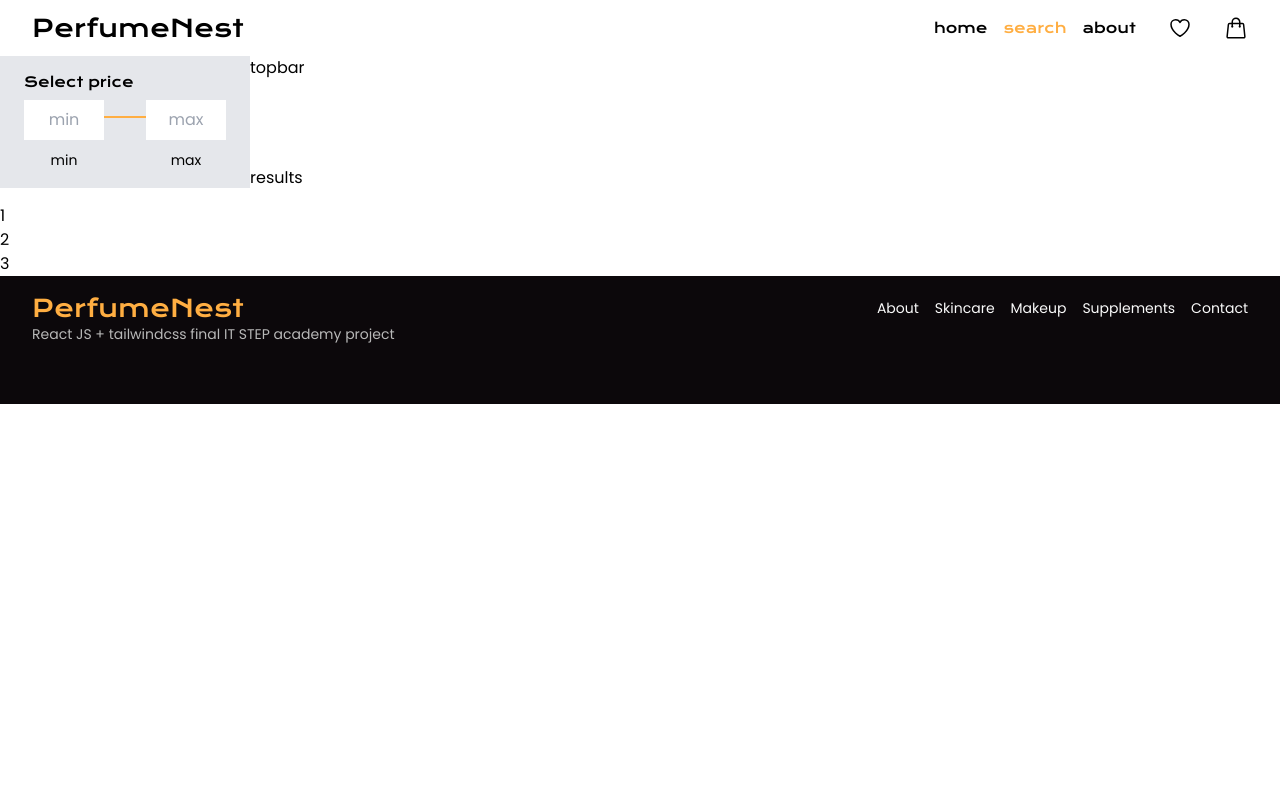
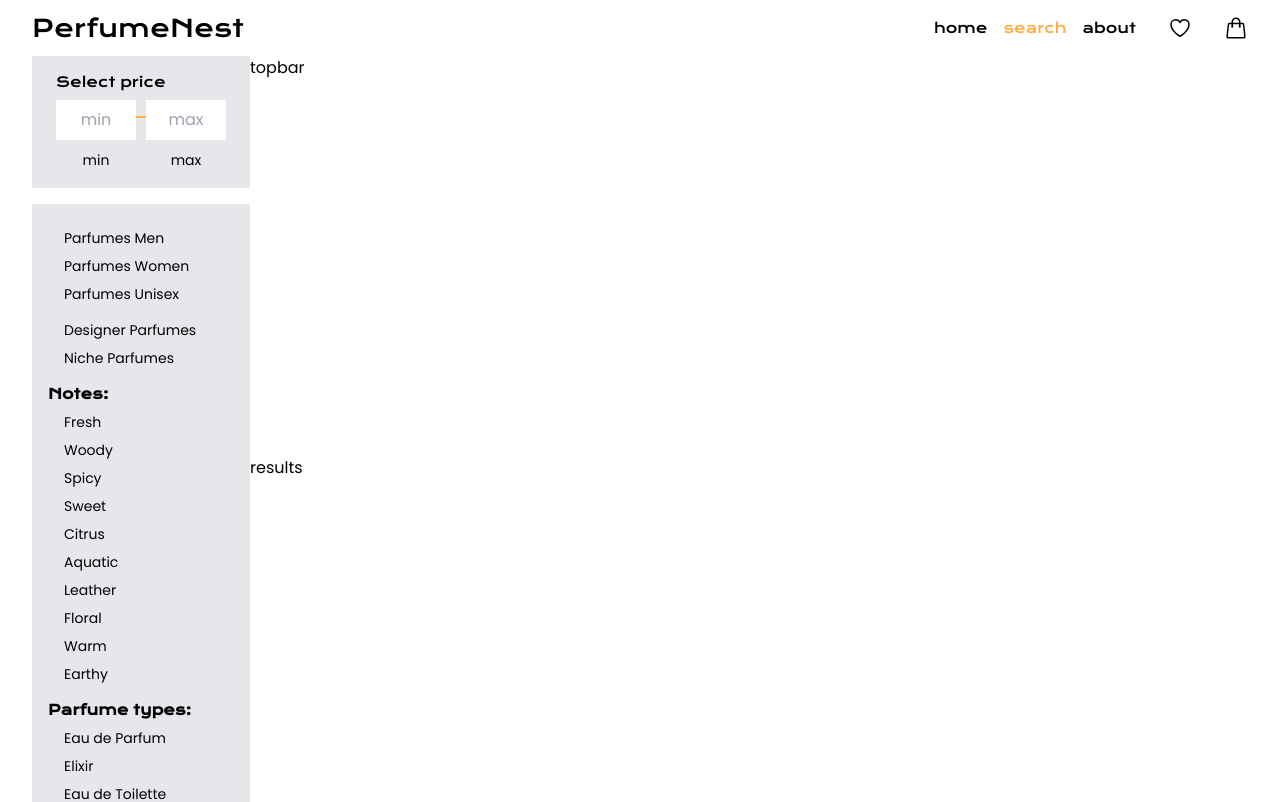
Before and after one commit to Adrian-Cealic/react-ecommerce-site, a React (Vite) app: page /search in a window 1280 px wide. Shown: the top 802 px of the page. Built offline with nearby package versions, Linux system fonts and the light colour scheme.

Commit message:
added categories

```diff
--- a/src/components/CategoriesBar.jsx
+++ b/src/components/CategoriesBar.jsx
@@ -3,12 +3,33 @@ import { CATEGORIES } from '../constants/categories.js'
 // TODO: adauga categorie,adauga in bd parfumuri barbati,unisex,femei,de nisa,note olfactive : floral,condimentat,lemnos,fresh...si seturi de parfumuri
 const CategoriesBar = () => {
     return (
-        <div>
+        <div className=''>
             {CATEGORIES.map(category => (
                 <div key={category.name} className="">
-                    <h4>{category.name}</h4>
+                    <ul className='mt-4 mb-2 space-y-2 ml-4'>
+                        {category.gender.map(gender => (
+                            <li className='cursor-pointer hover:text-accent' key={`${category.name}-${gender}`}>Parfumes {gender}</li>
+                        ))}
+                    </ul>
+                    <ul className='mt-4 mb-2 space-y-2 ml-4'>
+                        {category.type.map(type => (
+                            <li className='cursor-pointer hover:text-accent' key={`${category.name}-${type}`}>{type} Parfumes</li>
+                        ))}
+                    </ul>
+                    <h1 className='font-krona font-bold mt-4 mb-2'>Notes:</h1>
+                    <ul className='space-y-2 ml-4'>
+                        {category.notes.map(note => (
+                            <li className='cursor-pointer hover:text-accent' key={`${category.name}-${note}`}>{note}</li>
+                        ))}
+                    </ul>
+                    <h2 className='font-krona font-bold mt-4 mb-2'>Parfume types:</h2>
+                    <ul className='space-y-2 ml-4'>
+                        {category.fragranceType.map(fragranceType=> (
+                            <li className='cursor-pointer hover:text-accent' key={`${category.name}-${fragranceType}`}>{fragranceType}</li>
+                        ))}
+                    </ul>
                 </div>
-             ))}
+            ))}
         </div>
     )
 }
--- a/src/components/Sidebar.jsx
+++ b/src/components/Sidebar.jsx
@@ -3,9 +3,11 @@ import PriceRange from './PriceRange'
 import CategoriesBar from './CategoriesBar'
 const Sidebar = () => {
   return (
-    <div>
+    <div className='pl-8'>
       <PriceRange />
-      <CategoriesBar />
+      <div className="bg-gray-200 mb-4 text-sm px-4 py-2">
+        <CategoriesBar />
+      </div>
     </div>
   )
 }
--- a/src/constants/categories.js
+++ b/src/constants/categories.js
@@ -1,11 +1,8 @@
 export const CATEGORIES = [
     {
-        name: '1',
-    },
-    {
-        name: '2',
-    },
-    {
-        name: '3',
+        gender: ['Men', 'Women', 'Unisex'],
+        type: ['Designer', 'Niche'],
+        notes: ['Fresh', 'Woody', 'Spicy', 'Sweet', 'Citrus', 'Aquatic', 'Leather', 'Floral', 'Warm', 'Earthy'],
+        fragranceType: ['Eau de Parfum', 'Elixir', 'Eau de Toilette', 'Parfum']
     }
 ]
--- a/src/pages/Product.jsx
+++ b/src/pages/Product.jsx
@@ -72,6 +72,7 @@ const Product = () => {
                             <div className="flex-1">
                                 <p className='text-accent font-krona text-sm'>{product.scentType}</p>
                                 <h1 className='font-krona font-bold text-base'>{product.brandName} {product.displayName}</h1>
+                                <p className='font-krona text-sm'>{product.gender}</p>
 
                                 <div className="flex flex-col sm:flex-row my-10 justify-between">
                                     <p className='font-krona font-bold text-xl'>{product.price}</p>
```
Also changed, not shown: src/components/Product.jsx (line endings or trailing spaces).
